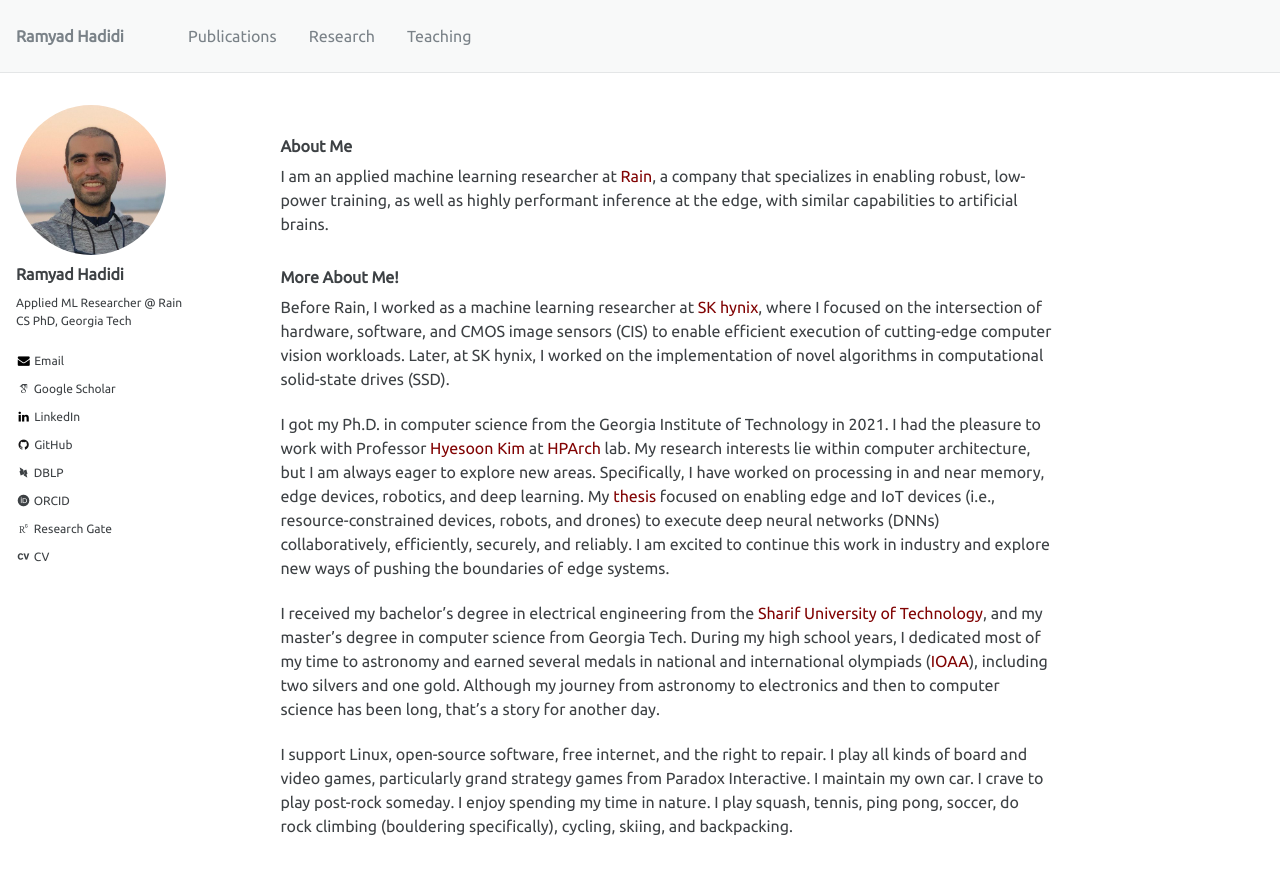
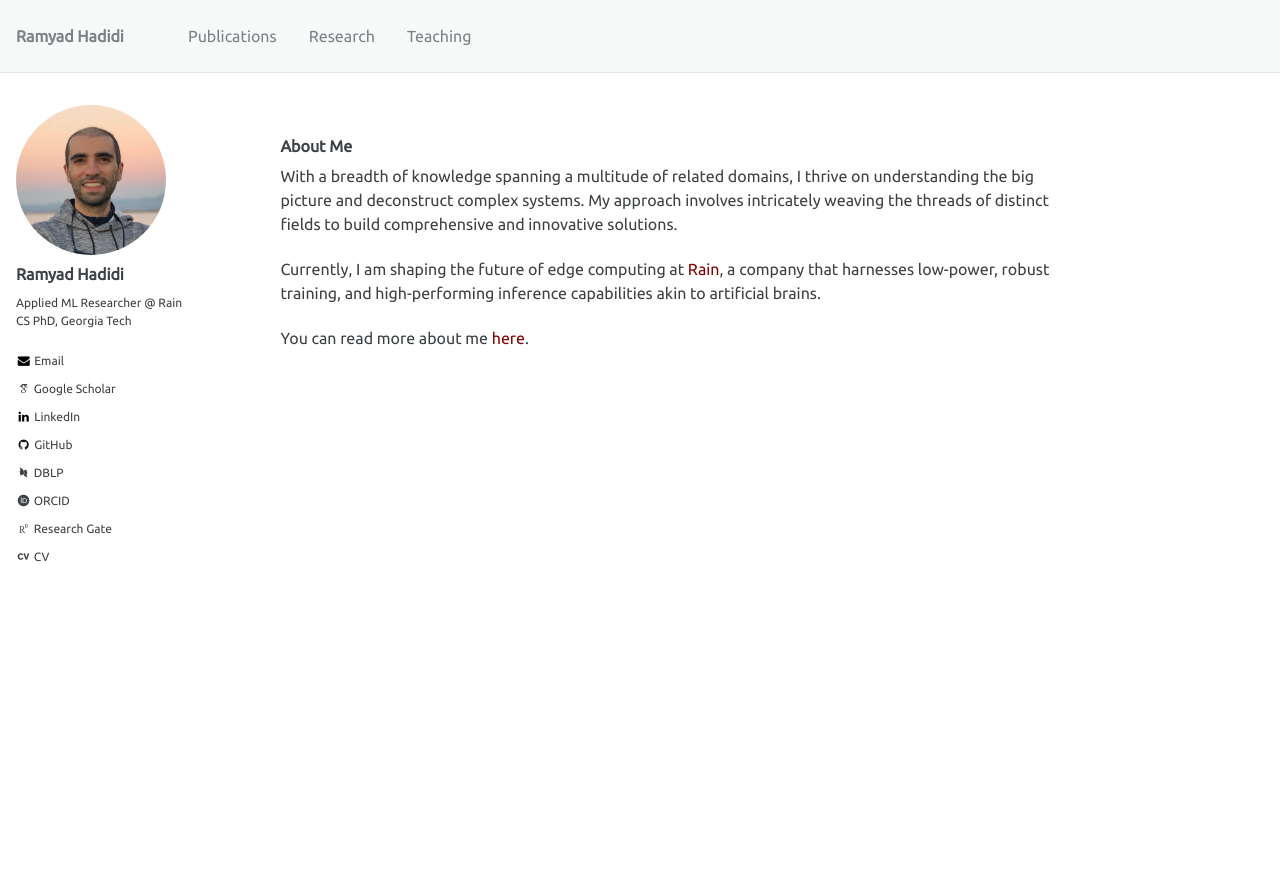
Before and after one commit to ramyadhadidi/ramyadhadidi.github.io, a Jekyll site: the page built from _pages/about.md, in a window 1280 px wide and 995 px high. Shown: the top 874 px of the window. Built offline with Jekyll 4.4.1, drawn with Linux system fonts in a browser that asks for light colours; some web fonts are replaced.

Commit message:
cleaning and minimal

```diff
--- a/_config.yml
+++ b/_config.yml
@@ -112,7 +112,7 @@ author:
   xing             :
   youtube          :
   wikipedia        :
-  resume           : "/resume"
+  resume           : "/cv"
 
 
 # Reading Files
--- a/_pages/about.md
+++ b/_pages/about.md
@@ -8,55 +8,8 @@ redirect_from:
 ---
 ### About Me
 
-I am an applied machine learning researcher at [Rain](https://rain.ai/), a company that specializes in enabling robust, low-power training, as well as highly performant inference at the edge, with similar capabilities to artificial brains.
+With a breadth of knowledge spanning a multitude of related domains, I thrive on understanding the big picture and deconstruct complex systems. My approach involves intricately weaving the threads of distinct fields to build comprehensive and innovative solutions.
 
-<!-- ### Talks
-&nbsp;&nbsp;&nbsp; __\[February\]__ [USC](https://viterbi.usc.edu/calendar/?event=102812#user_options)
-&nbsp;&nbsp;&nbsp; __\[March\]__ [Princeton](https://ece.princeton.edu/events/dealing-data-deluge-edge-systems); Johns Hopkins;   -->
+Currently, I am shaping the future of edge computing at [Rain](https://rain.ai/), a company that harnesses low-power, robust training, and high-performing inference capabilities akin to artificial brains.
 
-### More About Me!
-
-Before Rain, I worked as a machine learning researcher at [SK hynix](http://www.skhynix.com/), where I focused on the intersection of hardware, software, and CMOS image sensors (CIS) to enable efficient execution of cutting-edge computer vision workloads. Later, at SK hynix, I worked on the implementation of novel algorithms in computational solid-state drives (SSD).
-
-I got my Ph.D. in computer science from the Georgia Institute of Technology in 2021. I had the pleasure to work with Professor [Hyesoon Kim](https://www.cc.gatech.edu/~hyesoon/) at [HPArch](http://hparch.gatech.edu) lab. My research interests lie within computer architecture, but I am always eager to explore new areas. Specifically, I have worked on processing in and near memory, edge devices, robotics, and deep learning. My [thesis](http://hdl.handle.net/1853/64765) focused on enabling edge and IoT devices (i.e., resource-constrained devices, robots, and drones) to execute deep neural networks (DNNs) collaboratively, efficiently, securely, and reliably. I am excited to continue this work in industry and explore new ways of pushing the boundaries of edge systems.
-
-I received my bachelor's degree in electrical engineering from the [Sharif University of Technology](https://en.wikipedia.org/wiki/Sharif_University_of_Technology), and my master's degree in computer science from Georgia Tech. During my high school years, I dedicated most of my time to astronomy and earned several medals in national and international olympiads ([IOAA](https://en.wikipedia.org/wiki/International_Olympiad_on_Astronomy_and_Astrophysics)), including two silvers and one gold. Although my journey from astronomy to electronics and then to computer science has been long, that's a story for another day.
-
-I support Linux, open-source software, free internet, and the right to repair. I play all kinds of board and video games, particularly grand strategy games from Paradox Interactive. I maintain my own car. I crave to play post-rock someday. I enjoy spending my time in nature. I play squash, tennis, ping pong, soccer, do rock climbing (bouldering specifically), cycling, skiing, and backpacking.
-
-
-<!-- ## News
-* _[Nov'20]_ Our paper titled Quantifying the Design-Space Tradeoffs in Autonomous Drones has been accepted to [ASPLOS'21](https://asplos-conference.org/).
-
-* _[Oct'20]_ Our paper about intelligent accelerating sparse gathering for scaling recommendation systems is accepted to [HPCA'21](https://hpca-conf.org/2021/).
-
-* _[Aug'20]_ Our paper about scalable systolic array implementation for deep learning is accepted to [ICCD'20](https://www.iccd-conf.com/Home.html).
-
-* _[April'20]_ __CS 4290 (Summer20)__: I am teaching high-performance computer architecture this summer. You can check the [website](https://www.cc.gatech.edu/~rhadidi6/cs4290-2020/index.html). Feel free to shot me an email if you have any questions.
-
-* _[Mar'20]_ __PiZeroW__: I built a Pi Zero temperature monitoring with a webserver plus a Network-Wide ad Blocker, you can find the code [here](https://github.com/ramyadhadidi/pi_sensor_webserver). Interesting that with a single core my PiZero can run two webservers (pi-hole + dash), a DNS resolver with 2M domains on the blacklist updated every day, and a temperature logger with OLED updating every 30 seconds. However, people still rely on remote servers to do these simple tasks.
-
-* _[Mar'20]_ Our paper about systolic array implementation for deep learning is accepted to [FCCM'20](https://www.fccm.org/).
-
-* _[Feb'20]_ We have two new works on drones one at [CogArch](http://cogarch-workshop.org/) workshop, another at [ISPASS](https://www.ispass.org/) as a poster.
-
-* _[Feb'20]_ Our paper about efficient SLAM implementation is accepted to [DAC'20](https://www.dac.com/).
-
-* _[Jan'20]_ My paper got accepted to [IoT Journal](http://ieee-iotj.org/).
-
-* _[Dec'19]_ __HpArch Undergraduate Research__ [website](http://hparch.gatech.edu/undergraduate_research/) is up!
-  Check [Drone Demo](http://www.youtube.com/watch?v=3EmQX5hJeWg) and [Robots Demo](http://www.youtube.com/watch?v=rUPnl4SnMRQ).
-
-* _[Nov'19]_ Excited that papers that I have helped with have been accepted to __HPCA__, __ASPLOS__, and __DATE__, [publication](https://ramyadhadidi.github.io/publications/).
-
-* _[Nov'19]_ __IISWC'19 Best Paper Nominee__: Our paper about characterizing edge devices for DNN execution is in the best paper session. Check publication list for the paper and [EdgeBench](http://hparch.gatech.edu/edgeBench).
-
-* _[Oct'19]_ __SRC Bronze Winner ESWEEK'19__: Nima won SRC Bronze Winner at ESWEEK for his paper about _SLAM Performance on Embedded Robots_! Check the publication list for the paper.
-
-* _[Sep'19]_ __FPL'19 Demo__: Check our demo [here](http://hparch.gatech.edu/fpl19).
-
-* _[April'19]_ __Undergraduate Research__: I am looking for undergraduates to work with me in our group. My research covers interdisciplinary areas: Architecture, robotics, ML, and systems. Any skill in EE and CS would be a good starting point to join us. We always try to find venues for our undergraduates to publish their work. Please send me an email if you are interested or if you want more about the projects. You will be working with [Hyesoon](https://www.cc.gatech.edu/~hyesoon/), [Jiashen](https://jiashenc.github.io/cv/), and me. Current [list](https://ramyadhadidi.github.io/resume/) of people.
-
-* _[April'19]_ __CS 4290 (Summer19)__: I will be teaching high-performance computer architecture summer 19 [(CS4290)](https://www.cc.gatech.edu/~rhadidi6/cs4290/index.html). Feel free to send me an email if you have any questions. Everything in the course is the same as CS 6290/ECE 4100/ECE 6100.
-
-* _[March'19]_ __SysML'19 Demo__: Check our demo [here](http://hparch.gatech.edu//sysml). -->
+You can read more about me [here](/more_about_me/).
```
Also changed, not shown: README.md (+2 -0 lines), _pages/more_about_me.md (added, +15 -0 lines), _pages/resume.md (+3 -3 lines), Gemfile.lock, 1 other file.
